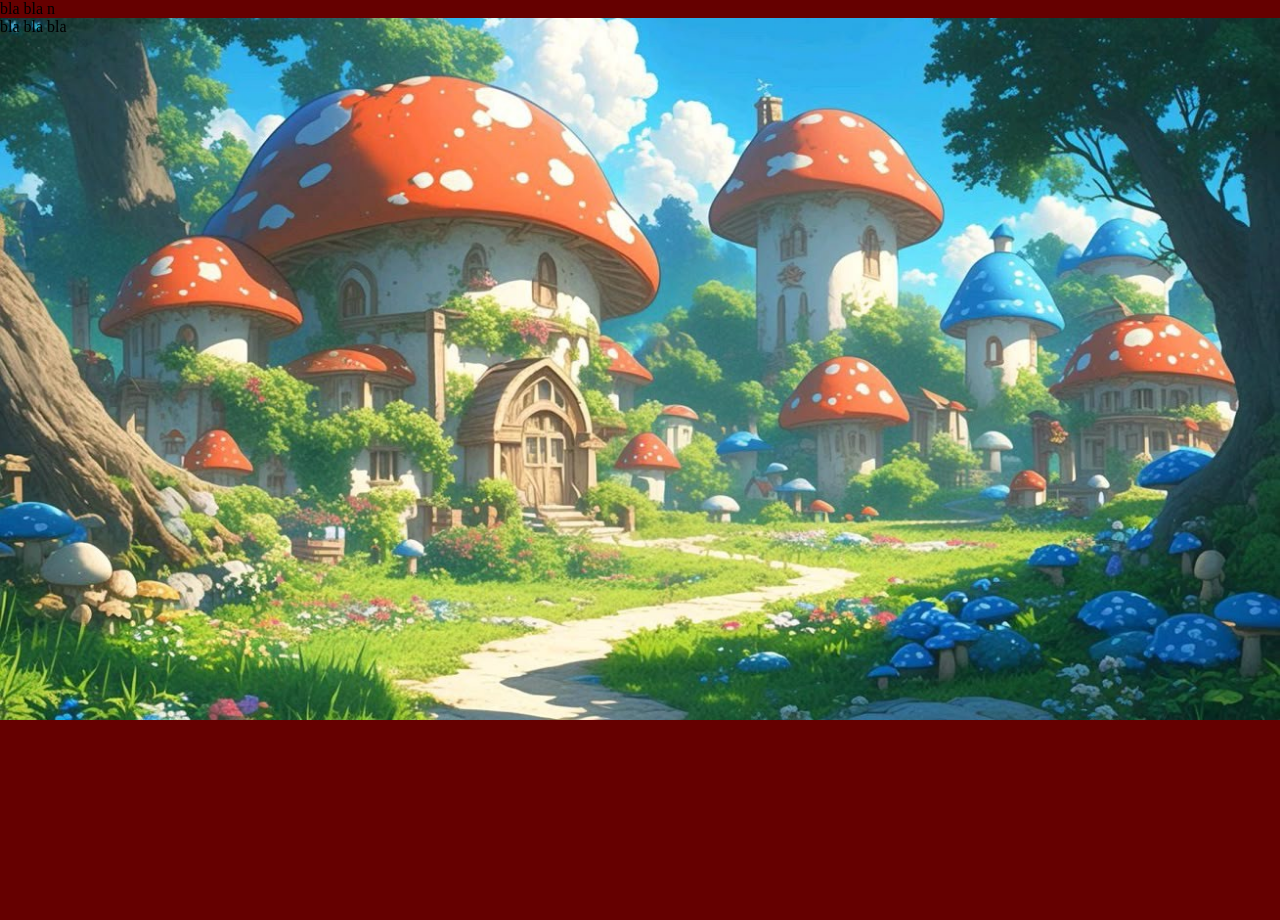
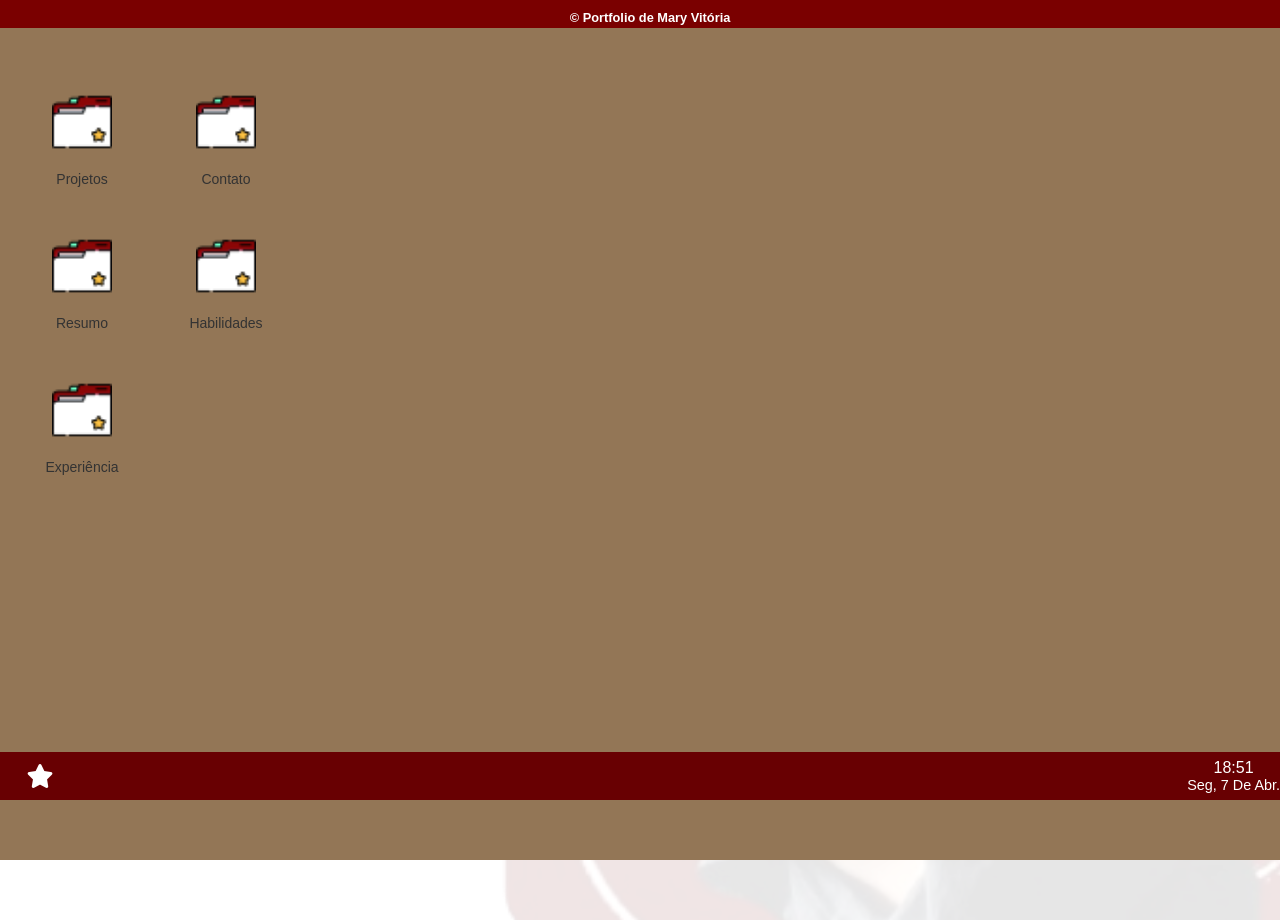
Before and after one commit to maryvitoria002/Portfolio, a PHP site: page /home.php in a window 1280 px wide; the page is wider, and only the part inside the window is pictured. Before the commit the page ends 720 px from the top of that part, so only its background shows below. Run offline with PHP 8.4, Linux system fonts and the light colour scheme; some libraries are stand-ins or nearby versions.

Commit message:
Adicionei funcionalidade de autenticação e reorganizei a estrutura do portfólio
- Implementaei verificação de senha em checar_senha.php
- Removi componentes de cabeçalho e rodapé de várias páginas
- Adicionei novos estilos em home.css e index.css
- Criei animações e interações em appAnimation.js
- Atualizei home.php para incluir layout de aplicativos
- Adicionei imagens de fundo e elementos visuais

```diff
--- a/components/footer.php
+++ /dev/null
@@ -1,3 +0,0 @@
-<footer>
-    <p>bla bla bla</p>
-</footer>
--- a/components/head.php
+++ b/components/head.php
@@ -7,5 +7,6 @@
         <link rel="stylesheet" href="<?= $linkcss ?>">
         <link rel="stylesheet" href="./css/styless.css">
         <link rel="shortcut icon" href="./img/favicon.png">
+        <script src="https://kit.fontawesome.com/9c2b5a2876.js" crossorigin="anonymous"></script>
     </head>
 </html>
--- a/components/header.php
+++ /dev/null
@@ -1,3 +0,0 @@
-<header>
-    <p>bla bla n</p>
-</header>
--- a/contato.php
+++ b/contato.php
@@ -7,8 +7,7 @@
 ?>
 
 <body>
-    <?php include_once("./components/header.php")?>
+    <main>
 
-
-    <?php include_once("./components/footer.php")?>
+    </main>
 </body>
--- a/css/home.css
+++ b/css/home.css
@@ -0,0 +1,249 @@
+body {
+    font-family: Arial, sans-serif;
+    overflow: hidden; /* Evitar rolagem */
+}
+
+/* Cabeçalho fixo no topo */
+.topinho {
+    width: 100%;
+    height: 1%;
+    background-color: #7a0000;
+    color: white;
+    padding: 10px;
+    position: fixed;
+    top: 0;
+    left: 0;
+    text-align: center;
+    z-index: 1;
+}
+
+/* conteúdo */
+.conteudo {
+    padding-top: 60px; /* Espaço do cabeçalho fixo */
+    height: 100vh;
+    background-color: #937656;
+    display: flex;
+    justify-content: flex-start;
+    align-items: flex-start;
+    position: relative;
+}
+
+/* Estilo do grid para as pastas */
+.apps {
+    display: grid;
+    grid-template-columns: repeat(2, 1fr); /* Duas colunas */
+    grid-gap: 20px; /* Espaçamento entre as colunas */
+    padding: 20px;
+}
+
+/* Estilo de cada ícone de pasta */
+.app {
+    text-align: center;
+    width: 100px;
+    height: 120px;
+    padding: 10px;
+    border-radius: 8px;
+    background-color: transparent; /* Sem fundo */
+    cursor: pointer;
+    transition: all 0.1s ease;
+    border: 2px solid transparent; /* Sem borda quando não selecionada */
+}
+
+.app img {
+    width: 60px;
+    height: 60px;
+    margin-bottom: 10px;
+}
+
+.app p {
+    font-size: 14px;
+    color: #333;
+    margin-top: 5px;
+}
+
+/* Seleção das pastas (com fundo branco quando ativo) */
+.app.selected {
+    background-color: white;
+    box-shadow: 0 0 10px rgba(0, 0, 0, 0.3);
+    border-color: #600002; /* Borda vermelha quando selecionada */
+}
+
+/* Efeito de hover para os ícones das pastas */
+.app:hover {
+    background-color: #f0f0f038; /* Mudança de cor ao passar o mouse */
+}
+
+/* Estilo da área de fundo (wallpaper) */
+.fotowallpaper img {
+    position: absolute;
+    width: 100%;
+    height: 100%;
+    object-fit: cover;
+    opacity: 0.1;
+    z-index: -1;
+}
+
+/* Barra de tarefas fixa no final */
+.barraTarefas {
+    width: 100%;
+    height: 3em;
+    background-color: #680002; /* Cor vermelha */
+    position: fixed;
+    bottom: 0;
+    left: 0;
+    display: flex;
+    justify-content: space-between;
+    align-items: center;
+    padding-left: 20px;
+    padding-right: 20px;
+    z-index: 1;
+}
+
+/* Estilo do botão de estrela na barra de tarefas */
+.estrela {
+    width: 2.5em;
+    height: 2.5em;
+    border-radius: 50%;
+    display: flex;
+    justify-content: center;
+    align-items: center;
+    cursor: pointer;
+}
+
+/* Ícone da estrela */
+.estrela i {
+    font-size: 1.5em;
+}
+
+/* Overlay para fundo com blur */
+.app-overlay {
+    position: fixed;
+    left: 0;
+    top: 0;
+    width: 100%;
+    height: 100%;
+    background: rgba(0, 0, 0, 0.2);
+    backdrop-filter: blur(5px);
+    z-index: 1;
+    opacity: 0;
+    transition: opacity 0.3s ease;
+}
+
+/* Tela específica do app */
+.app-screen {
+    position: fixed;
+    left: 0;
+    top: 100%;
+    width: 80%;
+    height: 80%;
+    background-color: white;
+    border-radius: 10px;
+    box-shadow: 0 0 20px rgba(0, 0, 0, 0.2);
+    z-index: 2;
+    transform-origin: bottom left;
+    animation: appEnterMac 0.4s cubic-bezier(0.16, 1, 0.3, 1) forwards;
+    display: flex;
+    flex-direction: column;
+    background-color: white;
+    border-radius: 10px;
+    box-shadow: 0 0 20px rgba(0, 0, 0, 0.2);
+}
+
+@keyframes appEnterMac {
+    0% {
+        transform: scale(0.7);
+        opacity: 0;
+    }
+    50% {
+        transform: scale(1.02) translate(-50%, -50%);
+        left: 50%;
+        top: 50%;
+    }
+    100% {
+        transform: scale(1) translate(-50%, -50%);
+        left: 50%;
+        top: 50%;
+        opacity: 1;
+    }
+}
+
+/* Animação de saída */
+.app-screen.closing {
+    animation: appExitMac 0.3s cubic-bezier(0.4, 0, 0.2, 1) forwards;
+}
+
+@keyframes appExitMac {
+    0% {
+        transform: scale(1) translate(-50%, -50%);
+        opacity: 1;
+    }
+    100% {
+        transform: scale(0.8) translate(-50%, -50%);
+        opacity: 0;
+    }
+}
+
+/* Estilo do cabeçalho da janela do app */
+.app-header {
+    display: flex;
+    justify-content: space-between;
+    align-items: center;
+    padding: 15px 20px;
+    background-color: #f5f5f5;
+    border-bottom: 1px solid #ddd;
+    border-radius: 10px 10px 0 0;
+}
+
+.app-header h2 {
+    margin: 0;
+    font-size: 18px;
+    color: #333;
+}
+
+.close-btn {
+    background: none;
+    border: none;
+    font-size: 24px;
+    cursor: pointer;
+    color: #666;
+    padding: 0 5px;
+}
+
+.close-btn:hover {
+    color: #000;
+}
+
+/* Conteúdo do app */
+.app-content {
+    padding: 20px;
+    height: calc(100% - 60px); /* Altura total menos altura do header */
+    overflow-y: auto;
+}
+
+/* Estilo do relógio na barra de tarefas */
+.relogio {
+    margin-left: auto;
+    margin-right: 20px;
+    color: white;
+}
+
+.relogio-container {
+    display: flex;
+    flex-direction: column;
+    align-items: center;
+    line-height: 1.2;
+}
+
+#hora {
+    font-size: 1em;
+}
+
+#data {
+    font-size: 0.9em;
+    text-transform: capitalize;
+}
+
+.copyright{
+    font-size: 0.8rem;
+    text-align: center;
+}
--- a/css/index.css
+++ b/css/index.css
@@ -1,4 +1,107 @@
-body{
-    background: rgb(111, 5, 5) url(../img/telaBloqueio2.jpeg) no-repeat;
+body {
+    width: 100%;
+    height: 100%;
+    position: relative;
+}
+
+/* Adicionar pseudo-elemento para aplicar o blur */
+body::before {
+    content: "";
+    position: absolute;
+    top: 0;
+    left: 0;
+    width: 100%;
+    height: 100%;
+    background: url(../img/telaBloqueio2.jpeg) no-repeat;
     background-size: cover;
+    filter: blur(10px);
+    z-index: -1;
 }
+
+.tela-bloqueio img {
+    border-radius: 100px;
+    width: 25%;
+}
+
+main {
+    width: 100%;
+    height: 100vh;
+    display: flex;
+    justify-content: center;
+    align-items: center;
+    flex-direction: column;
+    background-color: rgba(49, 3, 3, 0.179);
+}
+
+.tela-bloqueio {
+    display: flex;
+    flex-direction: column;
+    justify-content: center;
+    align-items: center;
+}
+
+.tela-bloqueio h2 {
+    font-size: 1.5rem;
+    font-family: 'Arial', sans-serif;
+    color: #fff;
+    margin-block: 10px;
+    text-align: center;
+}
+
+.tela-bloqueio input {
+    padding: 8px;
+    border: none;
+    border-radius: 5px;
+    width: 220px;
+    background-color: rgba(255, 255, 255, 0.0);
+    outline: none;
+}
+
+.tela-bloqueio input::placeholder {
+    color: #fff;
+    font-family: 'Arial', sans-serif;
+    font-weight: 500;
+}
+
+.tela-bloqueio input:focus {
+    outline: none;
+}
+
+.senha-div {
+    display: flex;
+    justify-content: center;
+    align-items: center;
+    margin-top: 20px;
+    border-radius: 5px;
+    background-color: rgba(7, 7, 7, 0.4);
+}
+
+.senha-div:focus-within {
+    border-bottom: 2px solid #c54b30da;
+}
+
+.senha-div button, button {
+    color: white;
+    border: none;
+    text-align: center;
+    text-decoration: none;
+    border-radius: 5px;
+    background-color: rgba(255, 255, 255, 0.0);
+    margin: 3px;
+}
+
+#esqueci{
+    cursor: pointer;
+}
+
+.senha-div button:hover {
+    background-color: #c54b30da;
+    cursor: pointer;
+}
+
+.senha-div button i {
+    font-size: 1rem;
+    padding: 5px;
+    color: white;
+    background-color: rgba(255, 255, 255, 0.0);
+}
--- a/css/styless.css
+++ b/css/styless.css
@@ -3,21 +3,7 @@
     margin: 0px;
 }
 
-body{
-    background-color: #650000;
-    width: 100%;
+a {
+    text-decoration: none;
+    color: black;
 }
-
-div{
-    width: 50%;
-    margin: auto;
-    padding-top: 200px;
-}
-
-img{
-    width: 120%;
-}
-
-header {
-    background-color: #650000;
-}
--- a/habilidades.php
+++ b/habilidades.php
@@ -8,8 +8,5 @@
 ?>
 
 <body>
-    <?php include_once("./components/header.php")?>
 
-
-    <?php include_once("./components/footer.php")?>
 </body>
--- a/home.php
+++ b/home.php
@@ -1,12 +1,65 @@
 <?php
     $titulo = "Área de trabalho | Mary";
-    $linkcss = "./css/index.css";
+    $linkcss = "./css/home.css";
     include_once ("./components/head.php");
 ?>
 
 <body>
-    <?php include_once("./components/header.php")?>
+    <main>
+        <div class="topinho">
+            <h1 class="copyright">&copy; Portfolio de Mary Vitória</h1>
+        </div>
 
+        <div class="conteudo">
+            <div class="apps">
+                <!-- Fila de pastas, usando o grid layout -->
+                <div class="column">
+                    <div class="app" id="projetos">
+                        <img src="./img/folder.png" alt="Projetos" class="pasta">
+                        <p>Projetos</p>
+                    </div>
+                    <div class="app" id="resumo">
+                        <img src="./img/folder.png" alt="Resumo" class="pasta">
+                        <p>Resumo</p>
+                    </div>
+                    <div class="app" id="experiencia">
+                        <img src="./img/folder.png" alt="Experiência" class="pasta">
+                        <p>Experiência</p>
+                    </div>
+                </div>
 
-    <?php include_once("./components/footer.php")?>
+                <div class="column">
+                    <div class="app" id="contato">
+                        <img src="./img/folder.png" alt="Contato" class="pasta">
+                        <p>Contato</p>
+                    </div>
+                    <div class="app" id="habilidades">
+                        <img src="./img/folder.png" alt="Habilidades" class="pasta">
+                        <p>Habilidades</p>
+                    </div>
+                </div>
+            </div>
+
+            <!-- Wallpaper -->
+            <div class="fotowallpaper">
+                <img src="./img/euaff.png" alt="Imagem de fundo">
+            </div>
+        </div>
+
+        <!-- Barra de Tarefas -->
+        <div class="barraTarefas">
+            <div class="estrela">
+                <i class="fa-solid fa-star" style="color:rgb(255, 255, 255);"></i>
+            </div>
+            <div class="relogio">
+                <div class="relogio-container">
+                    <span id="hora"></span>
+                    <span id="data"></span>
+                </div>
+            </div>
+        </div>
+
+    </main>
+
+    <script src="js/appAnimation.js"></script>
 </body>
--- a/projetos.php
+++ b/projetos.php
@@ -5,8 +5,5 @@
 ?>
 
 <body>
-    <?php include_once("./components/header.php")?>
 
-
-    <?php include_once("./components/footer.php")?>
 </body>
--- a/resumo.php
+++ b/resumo.php
@@ -8,8 +8,5 @@
 ?>
 
 <body>
-    <?php include_once("./components/header.php")?>
 
-
-    <?php include_once("./components/footer.php")?>
 </body>
```
Also changed, not shown: checar_senha.php (added, +14 -0 lines), experiencia.php (+4 -4 lines), index.php (+34 -0 lines), js/appAnimation.js (added, +84 -0 lines), img/euaff.png (added), img/eubemestilosa.jpg (added).
